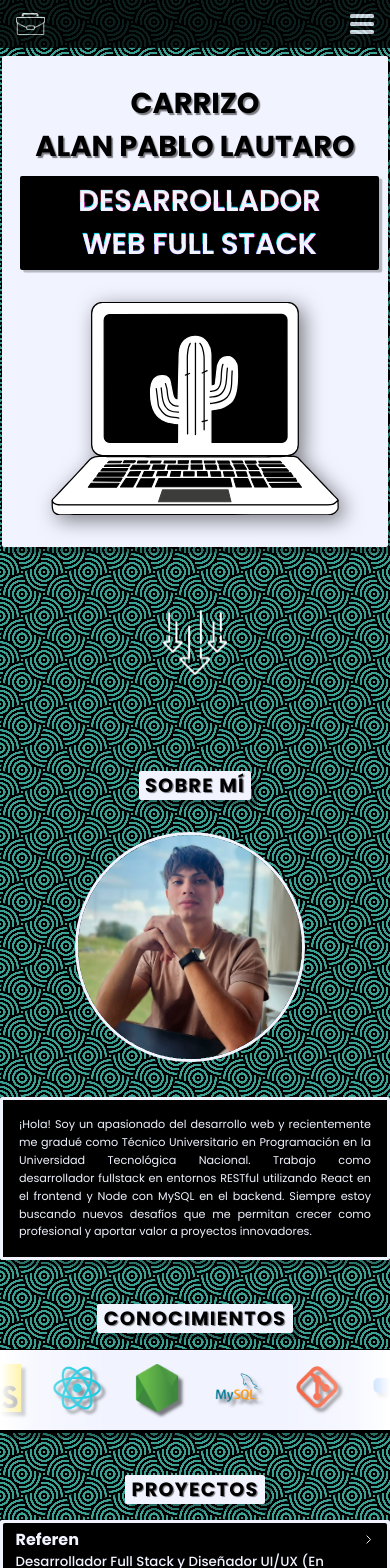
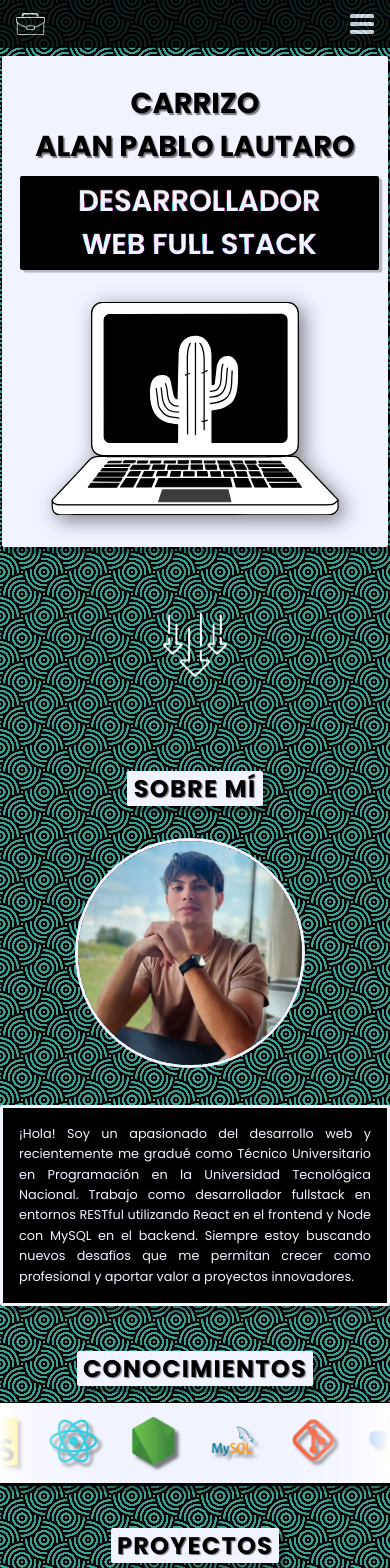
Before and after one commit to AlanPLC/Portfolio, a React (Vite) app: page / in a window 390 px wide. Shown: the top 1568 px of the page. Built offline with nearby package versions, Linux system fonts and the light colour scheme; a web font is replaced by a local one.

Commit message:
Cambios de tamaño texto h2 de contenedores y párrafo en sección sobre mí adaptandolo a dispositivos móviles.

```diff
--- a/src/features/styles/sec-sobre-mi.scss
+++ b/src/features/styles/sec-sobre-mi.scss
@@ -144,7 +144,7 @@
                     background-color: $negro;
                     overflow: auto;
                     color: $blanco-principal;
-                    font-size: 0.7rem;
+                    font-size: 0.8rem;
                     line-height: 1.6; // Sin cambios
                     text-align: justify;
                     padding: 1rem;
--- a/src/styles/_var.scss
+++ b/src/styles/_var.scss
@@ -92,7 +92,7 @@ $negro: #000000;
 
                 h2 {
                     color: $negro;
-                    font-size: 1.2rem;
+                    font-size: 1.5rem;
                     margin: 0 0 1rem;
                     letter-spacing: 0.08rem;
                     text-shadow: 1.2px 1.2px 0.8px rgba(0, 0, 0, 0.5);
```
